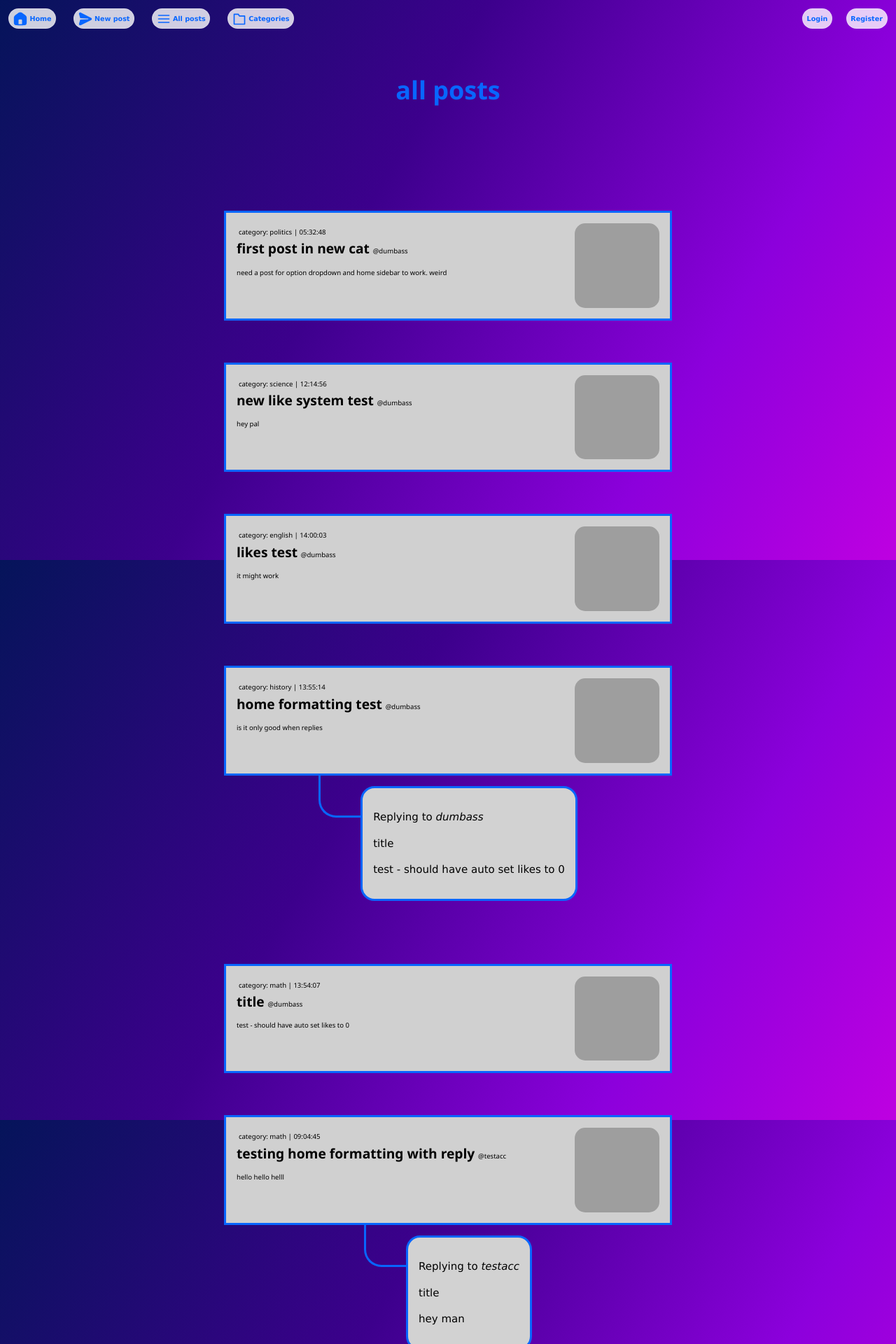
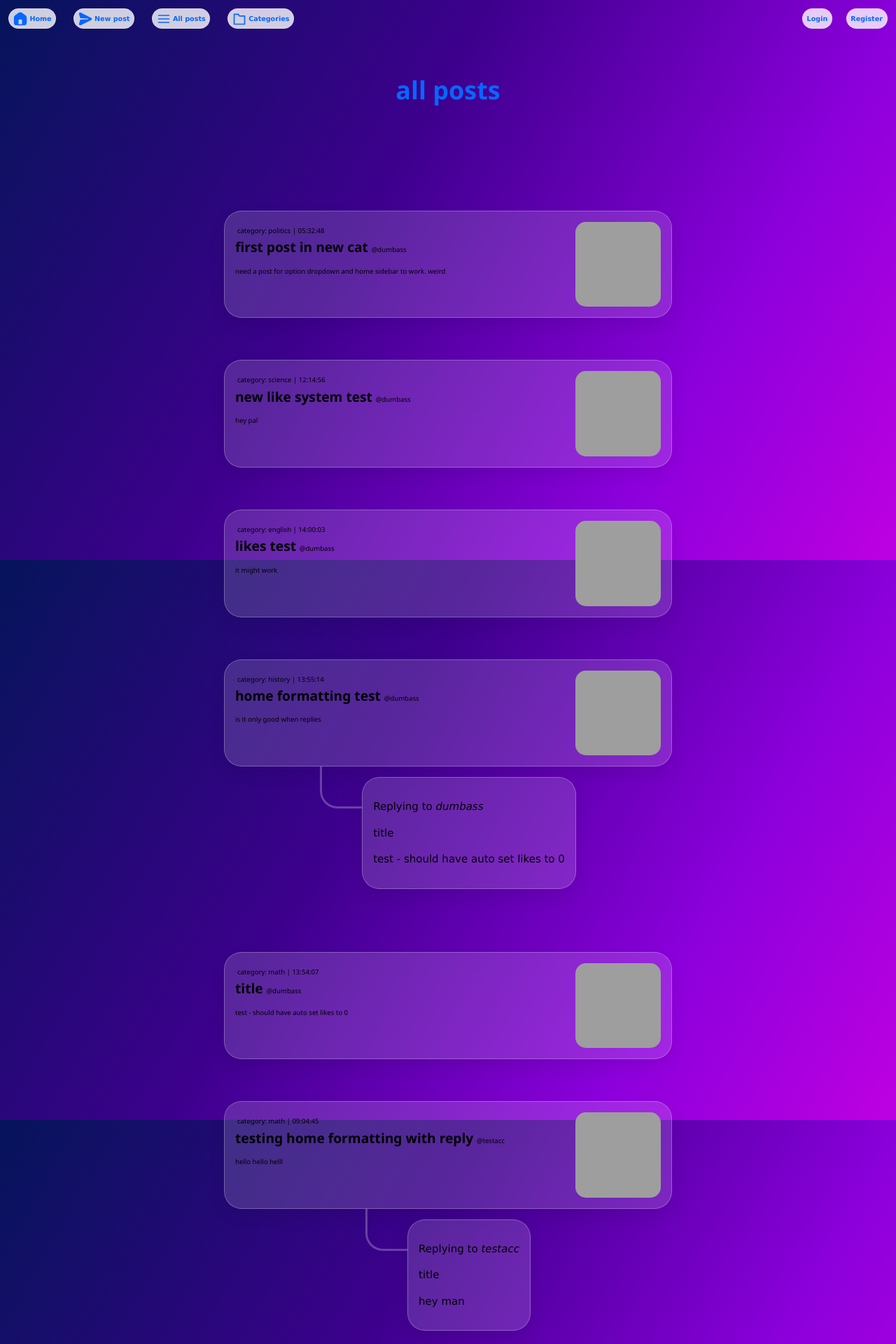
Before and after one commit to MooseZ690/message, a Flask app: page /allposts in a window 1280 px wide. Shown: the top 1920 px of the page at 70% size. Run offline with Flask 3, Linux system fonts and the light colour scheme; data comes from the database, SQL or seed files in the repository; both versions use the stored data as it was after the commit; some web fonts are replaced; grey boxes are pictures that could not be loaded.

Commit message:
continued new color scheme to more components

```diff
--- a/static/style.css
+++ b/static/style.css
@@ -170,8 +170,10 @@ a{
     display:grid;
     grid-template-columns:4fr 1fr;
     margin:4em 2em 0 2em;
-    background:#d0d0d0;
-    border:3px solid #0866FF;
+    border-radius:25px;
+    background:rgba(255, 255, 255, 0.15);
+    box-shadow:0 10px 25px rgba(0,0,0,0.08);
+    border:1px solid rgba(255,255,255,0.25);
     padding:1em;
     color:black;
 }
@@ -308,9 +310,10 @@ a{
 /* Post replies */
 
 .reply-box{
-    background:rgb(210, 210, 210);
-    border-radius:20px;
-    border:3px solid #0866FF;
+    border-radius:25px;
+    background:rgba(255, 255, 255, 0.15);
+    box-shadow:0 10px 25px rgba(0,0,0,0.08);
+    border:1px solid rgba(255,255,255,0.25);
     padding:1em;
     margin:1em 0 2em 0;
     color:black;
@@ -324,8 +327,8 @@ a{
 .line{
     height:4em;
     width:4em;
-    border-left:3px solid #0866FF;
-    border-bottom:3px solid #0866FF;
+    border-left:3px solid rgba(255,255,255,0.25);
+    border-bottom:3px solid rgba(255,255,255,0.25);
     border-bottom-left-radius:25px;
 }
 
@@ -359,13 +362,6 @@ a{
     font-family:'Segoe UI', sans-serif;
     margin-bottom:2em;
     gap: 1vh;
-    max-height: 20vh;
-    overflow: hidden;
-    transition: max-height 0.14s ease-in-out;
-}
-
-.home-sidebar:hover {
-    max-height: 1000px;
 }
 
 .home-sidebar a{
```
Also changed, not shown: database.db.
